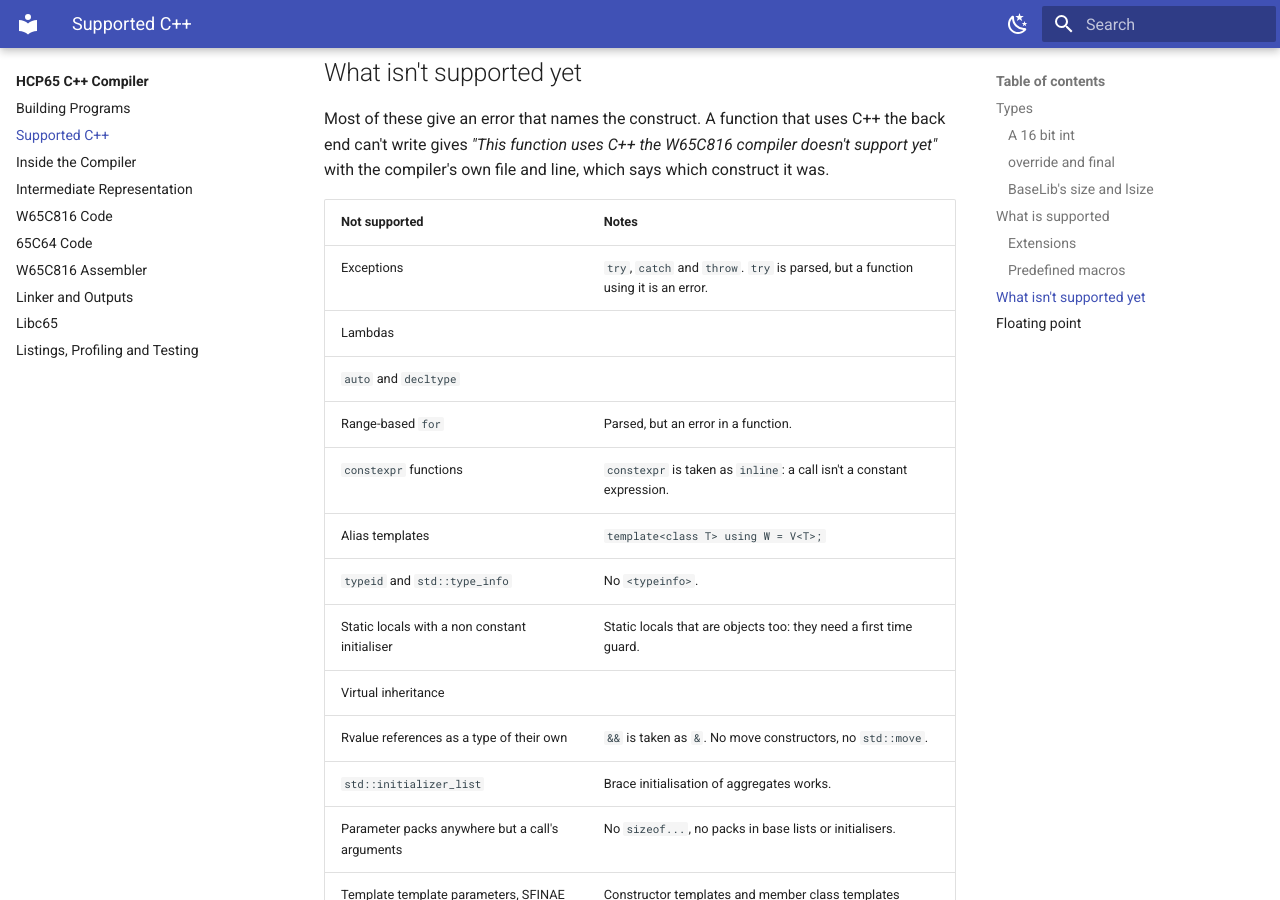
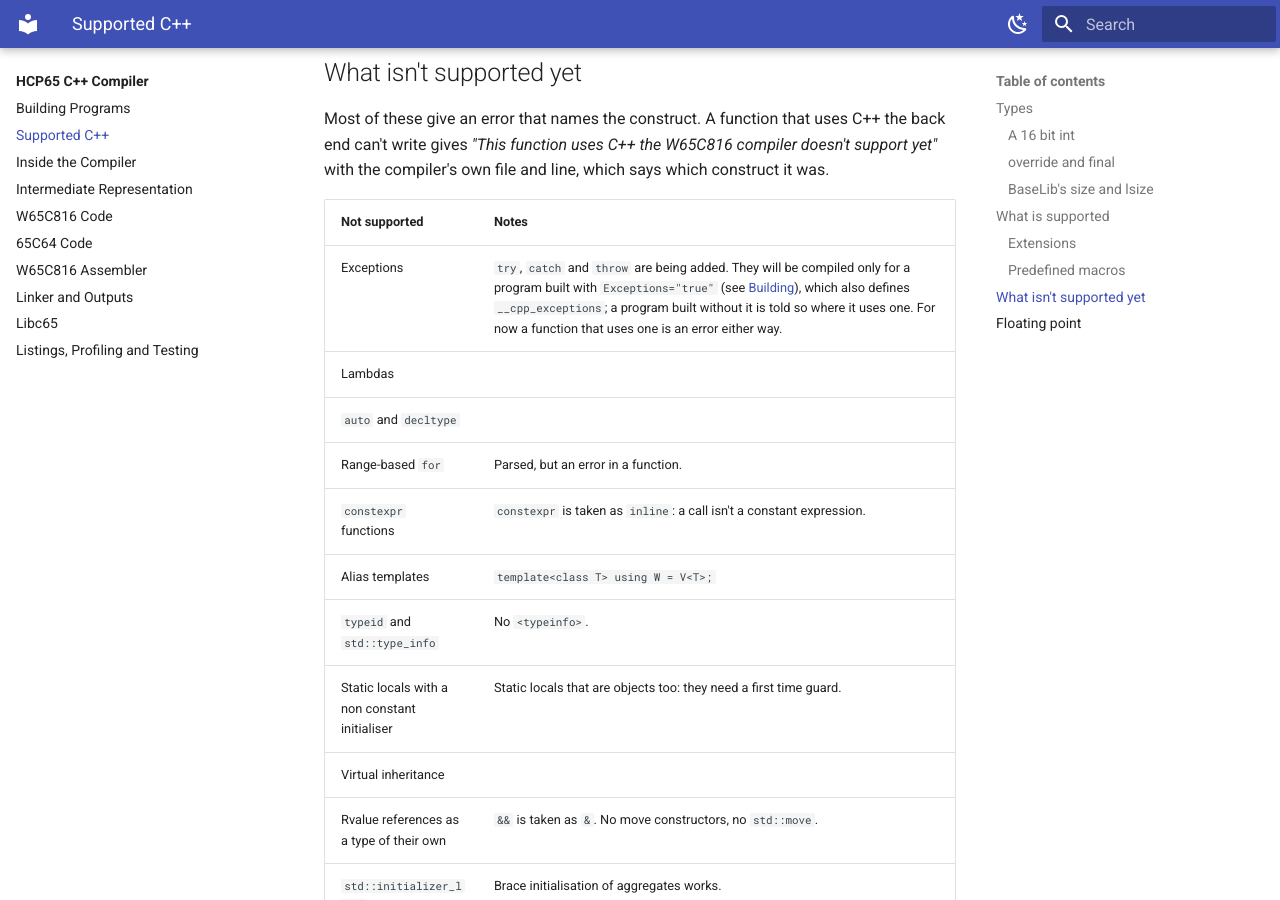
Before and after one commit to andrewpaterson/HCP65, an MkDocs documentation site: the page built from Website/docs/compiler/language.md, in a window 1280 px wide and 900 px high, scrolled down 5025 px. Built offline with MkDocs 1.6.1 and Material for MkDocs 9.7.7, drawn with Linux system fonts in a browser that asks for light colours; plug-ins that fetch from the network failed and are left out.

Commit message:
Website: the Exceptions build option

```diff
--- a/Website/docs/compiler/language.md
+++ b/Website/docs/compiler/language.md
@@ -128,7 +128,7 @@ compiler's own file and line, which says which construct it was.
 
 | Not supported | Notes |
 |---|---|
-| Exceptions | `try`, `catch` and `throw`.  `try` is parsed, but a function using it is an error. |
+| Exceptions | `try`, `catch` and `throw` are being added.  They will be compiled only for a program built with `Exceptions="true"` (see [Building](building.md)), which also defines `__cpp_exceptions`; a program built without it is told so where it uses one.  For now a function that uses one is an error either way. |
 | Lambdas | |
 | `auto` and `decltype` | |
 | Range-based `for` | Parsed, but an error in a function. |
```
Also changed, not shown: Website/docs/compiler/building.md (+2 -0 lines), Website/docs/ide/building.md (+1 -0 lines).
